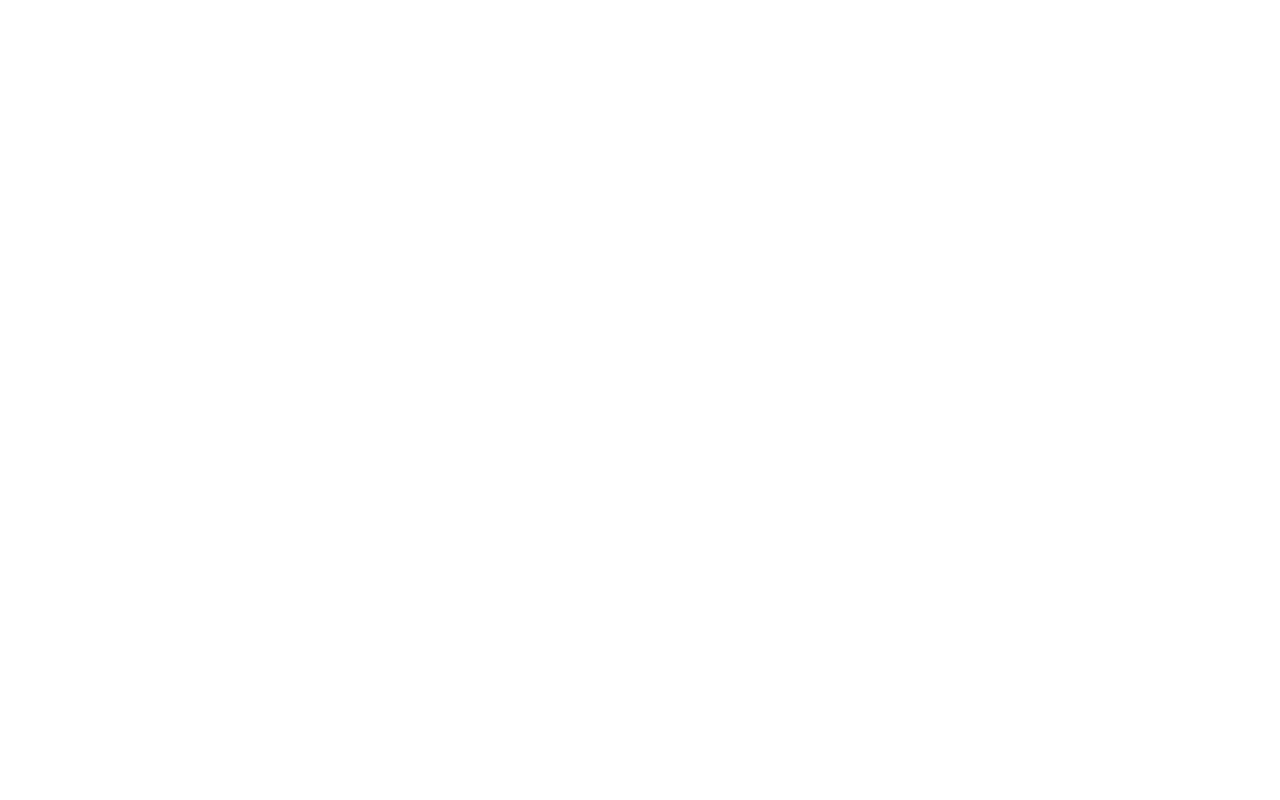
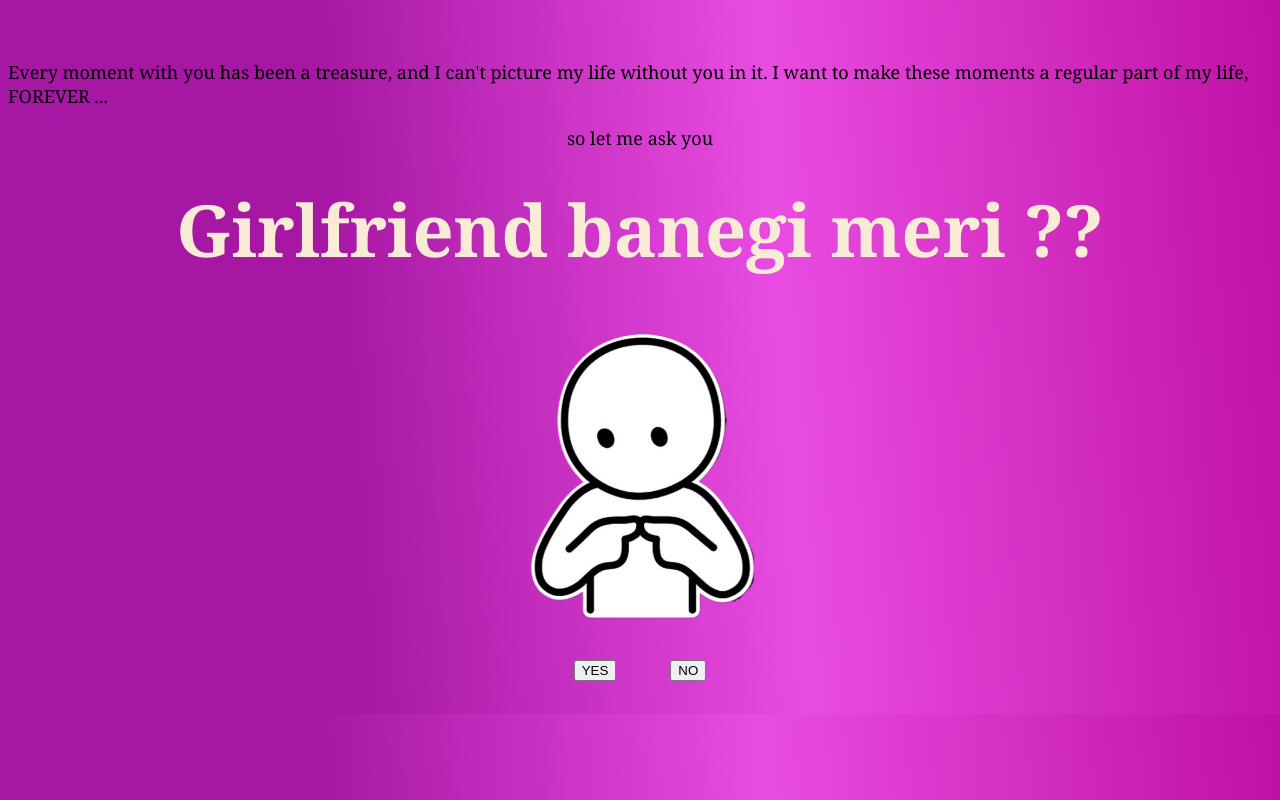
Before and after one commit to adityaraj0908/Ask-Her-Out, a plain HTML site: page index.html in a window 1280 px wide. Drawn offline with Linux system fonts and the light colour scheme.

Commit message:
basic text for intro page added and css applied

```diff
--- a/index.html
+++ b/index.html
@@ -4,9 +4,25 @@
     <meta charset="UTF-8">
     <meta name="viewport" content="width=device-width, initial-scale=1.0">
     <title>AskHerOut</title>
+    <link rel="preconnect" href="https://fonts.googleapis.com">
+    <link rel="preconnect" href="https://fonts.gstatic.com" crossorigin>
+    <link href="https://fonts.googleapis.com/css2?family=Noto+Serif:ital,wght@0,100..900;1,100..900&display=swap" rel="stylesheet">
+    <link rel="preconnect" href="https://fonts.googleapis.com">
+    <link rel="preconnect" href="https://fonts.gstatic.com" crossorigin>
+    <link href="https://fonts.googleapis.com/css2?family=Lato:ital,wght@0,100;0,300;0,400;0,700;0,900;1,100;1,300;1,400;1,700;1,900&family=Noto+Serif:ital,wght@0,100..900;1,100..900&display=swap" rel="stylesheet">
     <link rel="stylesheet" href="styles.css">
 </head>
 <body>
-
+    <p class="intro">Every moment with you has been a treasure, and I can't picture my life without you in it. I want to make these moments a regular part of my life, FOREVER ...</p>
+    <br>
+    <p class="intro" id="sub-line">so let me ask you</p>
+    <h1>Girlfriend banegi meri ??</h1>
+    <div id="intro-pic">
+    <img src="assets/introPic.png" height="300px">
+    </div>
+    <div class="button">
+        <button id="yes-btn">YES</button>
+        <button id="no-btn">NO</button>
+    </div>
 </body>
 </html>
--- a/styles.css
+++ b/styles.css
@@ -0,0 +1,74 @@
+body
+{
+    background: rgb(166,23,163);
+    background: linear-gradient(86deg, rgba(166,23,163,1) 27%, rgba(233,76,225,1) 61%, rgba(191,16,164,1) 100%);
+}
+
+h1
+{
+    margin-top: 30px;
+    display: flex;
+    align-items: center;
+    justify-content: center;
+    font-size: 4.5rem;
+    font-family: "Noto Serif";
+    color: antiquewhite;
+}
+.intro
+{
+    margin-top: 60px;
+    display: flex;
+    align-items: center;
+    justify-content: center;
+    font-size: 18px;
+    font-family: "Noto Serif";
+    margin-bottom: 0;
+}
+#sub-line
+{
+    margin-top: 0px;
+}
+#intro-pic
+{
+   text-align: center;
+   margin-top: 0px;
+   margin-bottom:0px ;
+}
+/* .button {
+
+
+    padding: 0.75rem 1rem;
+    font-size: 2.25rem;
+    outline: none;
+    border: none;
+    /* background-color: #f8fafc; */
+    /* border-radius: 5px;
+    box-shadow: 5px 5px 10px rgba(0, 0, 0, 0.1);
+    cursor: pointer;
+    transition: 0.3s;
+}*/
+/* .button {
+    align-items: center;
+    border: none;
+    color: white;
+    padding: 15px 32px;
+    text-align: center;
+    text-decoration: none;
+    display: inline-block;
+    font-size: 16px;
+  } */
+
+.button
+{
+    margin-top: 5px;
+    text-align: center;
+
+}
+#yes-btn
+{
+    margin: 25px;
+}
+#no-btn
+{
+    margin: 25px;
+}
```
